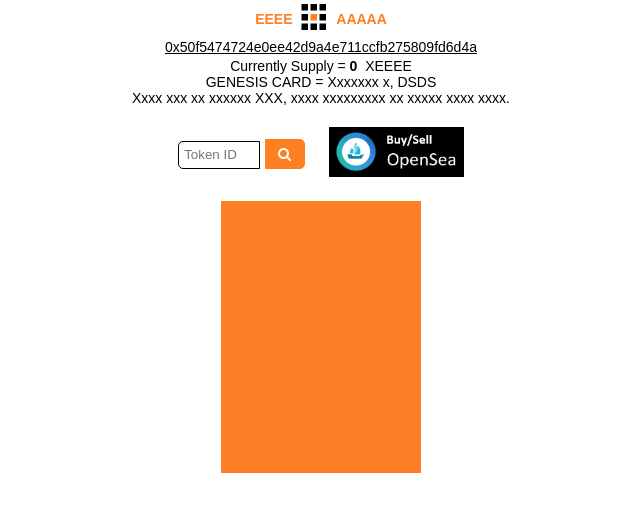
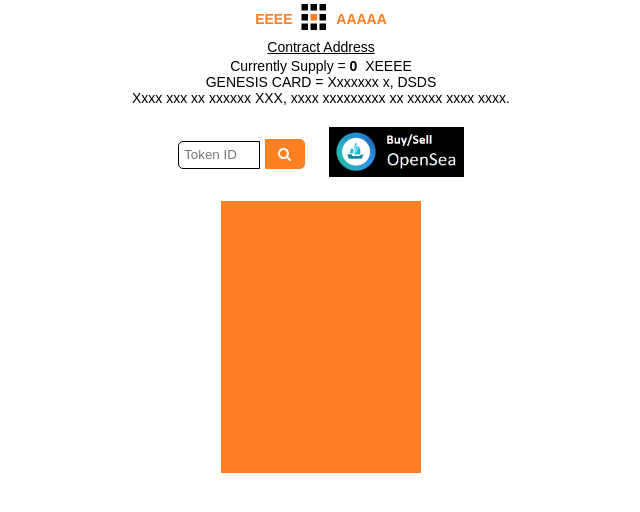
Before and after one commit to xtimecards/x, a plain HTML site: page index.html in a window 1280 px wide. Shown: the whole page, without its empty margins (319-959 px from the left). Drawn offline with Linux system fonts and the light colour scheme.

Commit message:
Update index.html

```diff
--- a/index.html
+++ b/index.html
@@ -38,7 +38,8 @@
 
   <table class="center">
     <tr>
-      <td><div class="b"><div class="wrapper"><a href="https://etherscan.io/token/0x50f5474724e0ee42d9a4e711ccfb275809fd6d4a" target="_blank">0x50f5474724e0ee42d9a4e711ccfb275809fd6d4a</a></div></div>
+      <td><div class="b"><div class="wrapper"><a href="https://rinkeby.etherscan.io/token/0x593f5b071e0e4d2527dd010dd565d1005a7275eb" target="_blank">Contract Address
+</a></div></div>
       </td></tr>
     <tr>
       <td height="50"><div class="b"><div class="wrapper">
```
